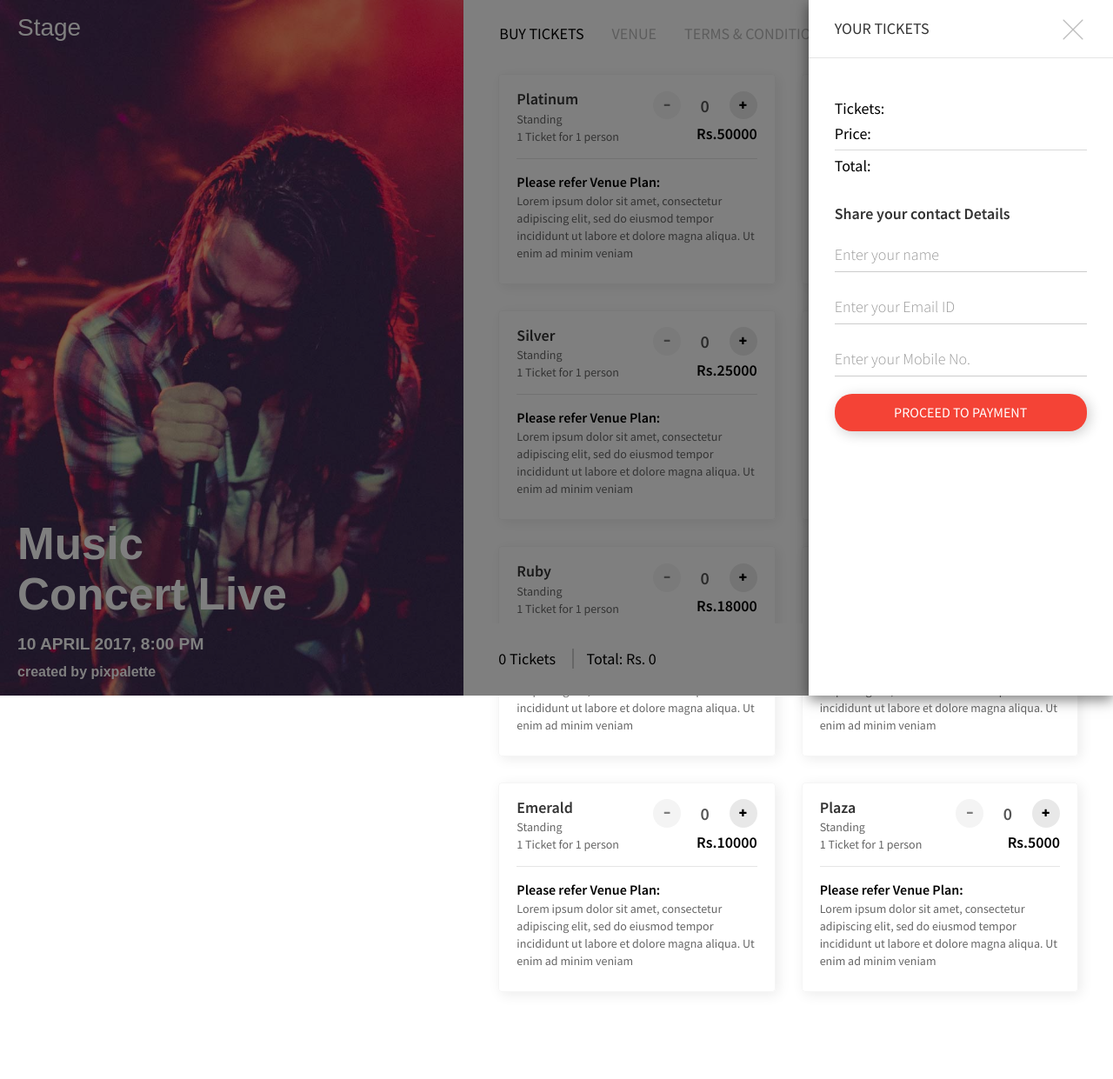
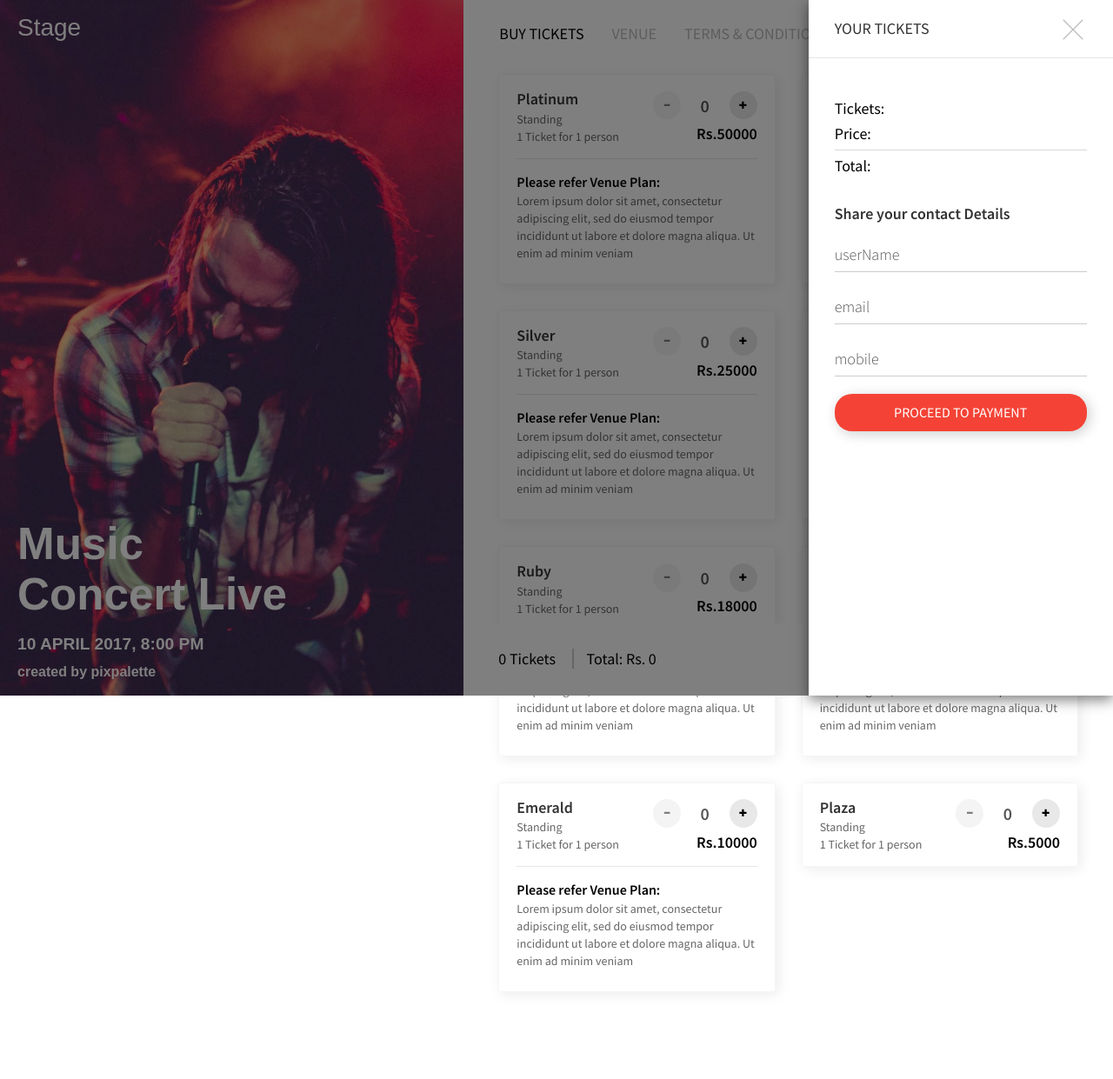
Before and after one commit to aditya6jvas/hackathonapp, a Django app: page / in a window 1280 px wide, after a click on "PROCEED". Shown: the whole page at 87% size. Run offline with Django 3.2, Linux system fonts and the light colour scheme; some libraries are stand-ins or nearby versions; some web fonts are replaced.

Commit message:
give values

```diff
--- a/happ/webapp/templates/index.html
+++ b/happ/webapp/templates/index.html
@@ -387,9 +387,9 @@ Created by pixpalette.com - online design magazine -->
                                     </div>
 
 
-                                    <div class="ticket-description">
+<!--                                    <div class="ticket-description">
                                     	<p><strong>Please refer Venue Plan:</strong><br>Lorem ipsum dolor sit amet, consectetur adipiscing elit, sed do eiusmod tempor incididunt ut labore et dolore magna aliqua. Ut enim ad minim veniam</p>
-                                    </div>
+                                    </div> -->
 
                                 </div>
                             </div>
@@ -457,15 +457,15 @@ Created by pixpalette.com - online design magazine -->
                 <h3>Share your contact Details</h3>
                 <form>
                   <div class="form-group">
-                    <input type="text" class="form-control" placeholder="Enter your name">
+                    <input type="text" value = "userName" class="form-control" placeholder="Enter your name">
                   </div>
 
                   <div class="form-group">
-                    <input type="text" class="form-control" placeholder="Enter your Email ID">
+                    <input type="text" value = 'email' class="form-control" placeholder="Enter your Email ID">
                   </div>
 
                   <div class="form-group">
-                     <input type="text" class="form-control" placeholder="Enter your Mobile No.">
+                     <input type="text" value='mobile' class="form-control" placeholder="Enter your Mobile No.">
                   </div>
 
         		  <a type="submit" class="btn">Proceed to Payment</a>
```
